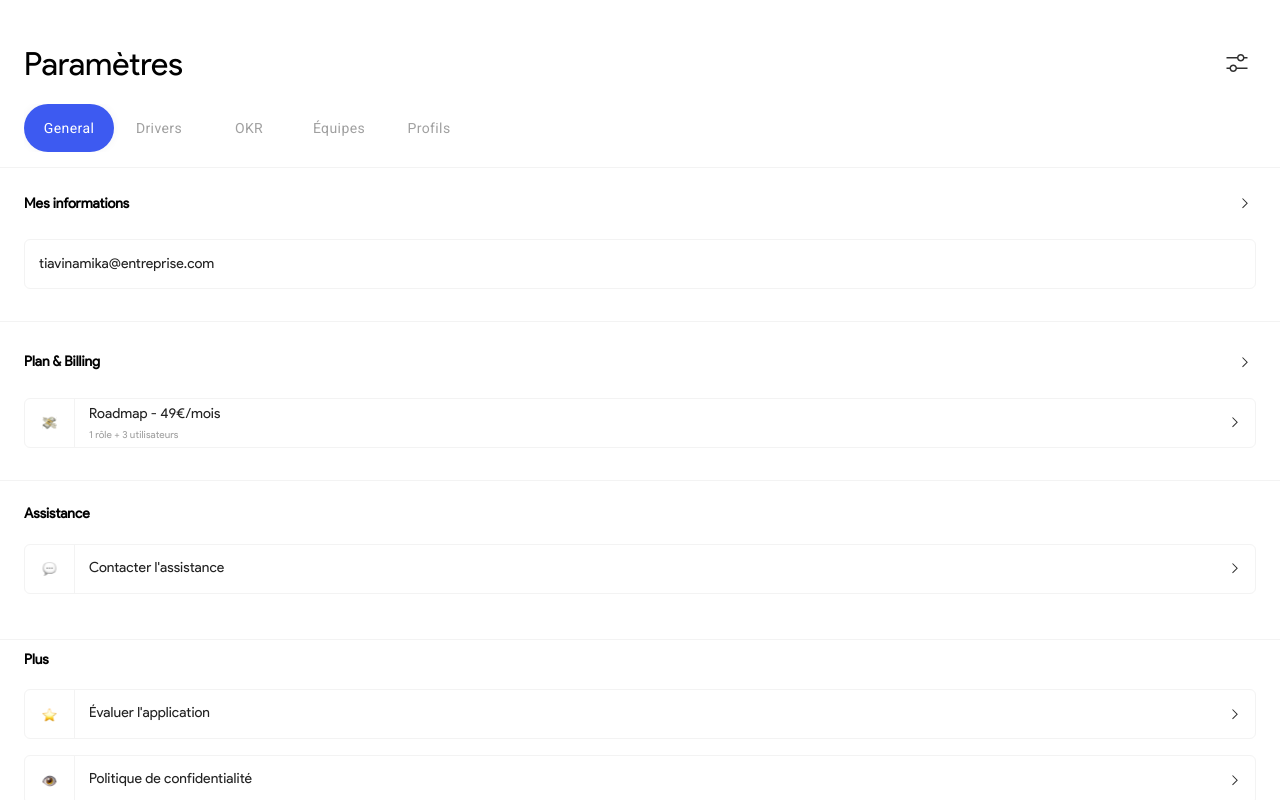
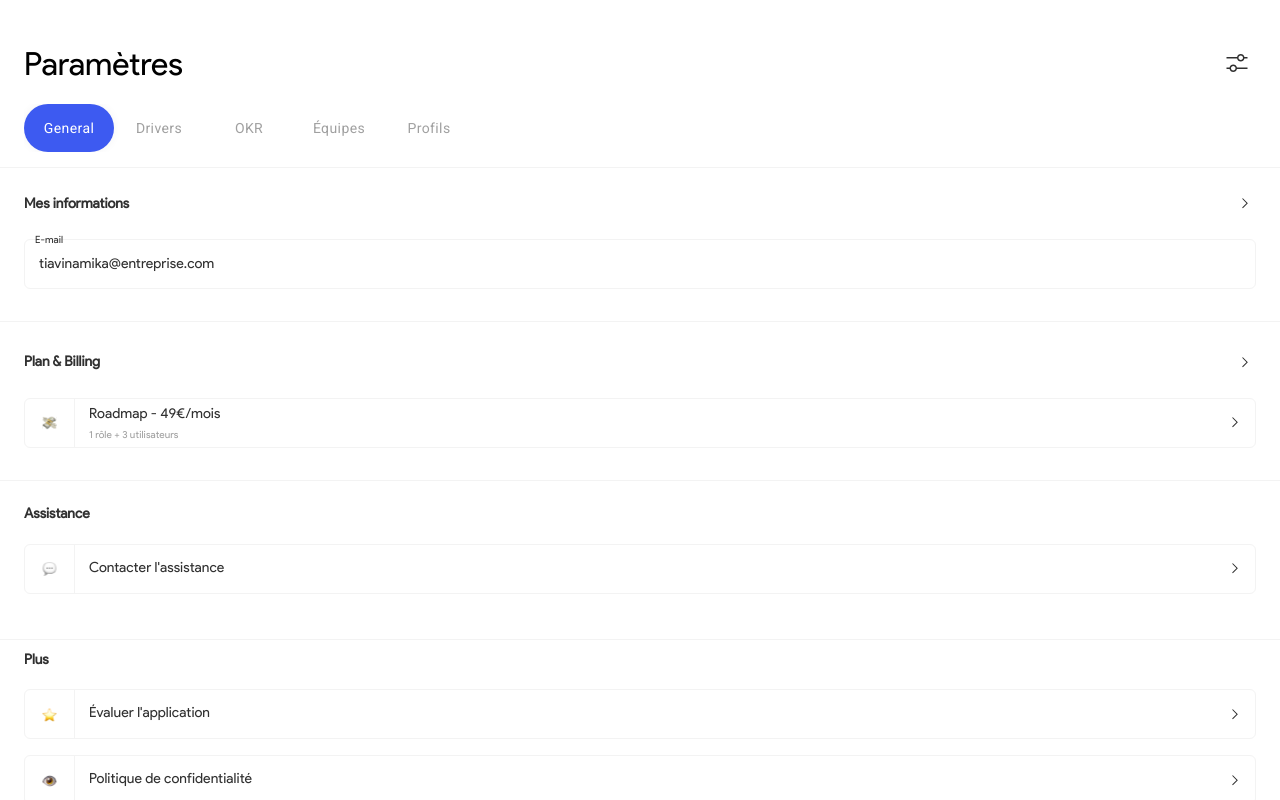
Before and after one commit to tiavina-mika/product-hero-draft, a React (Create React App) app: page / in a window 1280 px wide. Both pictures are taken after a click on the button "Paramètres". Shown: the top 800 px of the page. Built offline with nearby package versions, Linux system fonts and the light colour scheme.

Commit message:
add label to card

```diff
--- a/index.css
+++ b/index.css
@@ -149,6 +149,9 @@ code {
 .positionRelative {
   position: relative;
 }
+.positionAbsolute {
+  position: absolute;
+}
 .red {
   background-color: red;
 }
--- a/src/components/Card.tsx
+++ b/src/components/Card.tsx
@@ -13,9 +13,19 @@ const classes = {
     borderRadius: 6,
     minHeight: 48
   }),
+  rootWithLabel: {
+    overflow: "initial"
+  },
   content: {
     padding: "0px !important"
   },
+  labelContainer: {
+    top: -5,
+    left: 10
+  },
+  label: (theme: Theme) => ({
+    color: theme.palette.grey[800]
+  }),
   left: (theme: Theme) => ({
     paddingLeft: 17,
     paddingRight: 17,
@@ -67,6 +77,7 @@ type Props = {
   hasShadow?: boolean;
   description?: string;
   title?: string;
+  label?: string;
 };
 
 const Card = ({
@@ -82,6 +93,7 @@ const Card = ({
   titleClassName,
   description,
   title,
+  label,
   withArrow = false,
   isActive = false,
   hasShadow = false,
@@ -92,12 +104,20 @@ const Card = ({
       css={[
         classes.root,
         isActive && classes.active,
-        hasShadow && classes.shadow
+        hasShadow && classes.shadow,
+        label && classes.rootWithLabel
       ]}
-      className={cx("flexColumn stretchSelf", rootClassName)}
+      className={cx("flexColumn stretchSelf positionRelative", rootClassName)}
       onClick={onClick}
       elevation={0}
     >
+      {label && (
+        <div css={classes.labelContainer} className="positionAbsolute">
+          <Typography css={classes.label} variant="body2">
+            {label}
+          </Typography>
+        </div>
+      )}
       <CardContent
         className={cx("flexRow flex1 justifyCenter stretchSelf", className)}
         css={classes.content}
--- a/src/containers/general/General.tsx
+++ b/src/containers/general/General.tsx
@@ -53,7 +53,7 @@ const General = () => {
           css={classes.section}
           onClick={handleGoToInformation}
         >
-          <Card title={data.email} />
+          <Card label="E-mail" title={data.email} />
           <div css={classes.divider} />
         </Section>
         <Section
--- a/src/utils/theme.ts
+++ b/src/utils/theme.ts
@@ -47,6 +47,12 @@ const defaultTypographyStyles = {
   fontStyle: "normal",
   fontFamily: "Product Sans Regular"
 };
+
+const titleTypographyStyles = {
+  ...defaultTypographyStyles,
+  color: palette.grey[800]
+};
+
 export const theme = createTheme({
   palette,
   components: {
@@ -89,31 +95,31 @@ export const theme = createTheme({
   },
   typography: {
     h1: {
-      ...defaultTypographyStyles,
+      ...titleTypographyStyles,
       fontSize: 32,
       fontWeight: 500
     },
     h2: {
-      ...defaultTypographyStyles,
+      ...titleTypographyStyles,
       fontSize: 22,
       lineHeight: 1.3
     },
     h3: {
-      ...defaultTypographyStyles,
+      ...titleTypographyStyles,
       fontSize: 14,
       fontWeight: 700
     },
     h4: {
-      ...defaultTypographyStyles,
+      ...titleTypographyStyles,
       fontSize: 14,
       lineHeight: 1.5
     },
     h5: {
-      ...defaultTypographyStyles,
+      ...titleTypographyStyles,
       fontSize: 12
     },
     h6: {
-      ...defaultTypographyStyles,
+      ...titleTypographyStyles,
       fontSize: 10
     },
     body1: {
```
